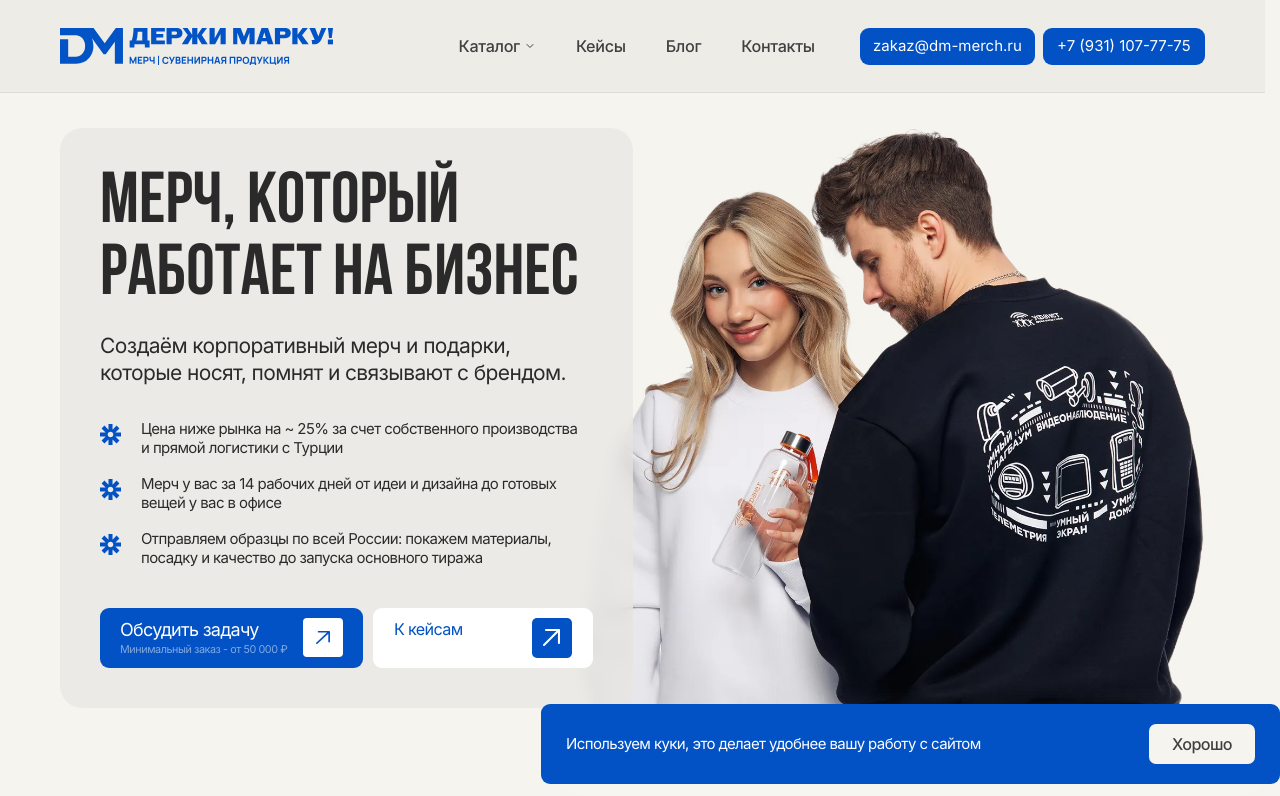
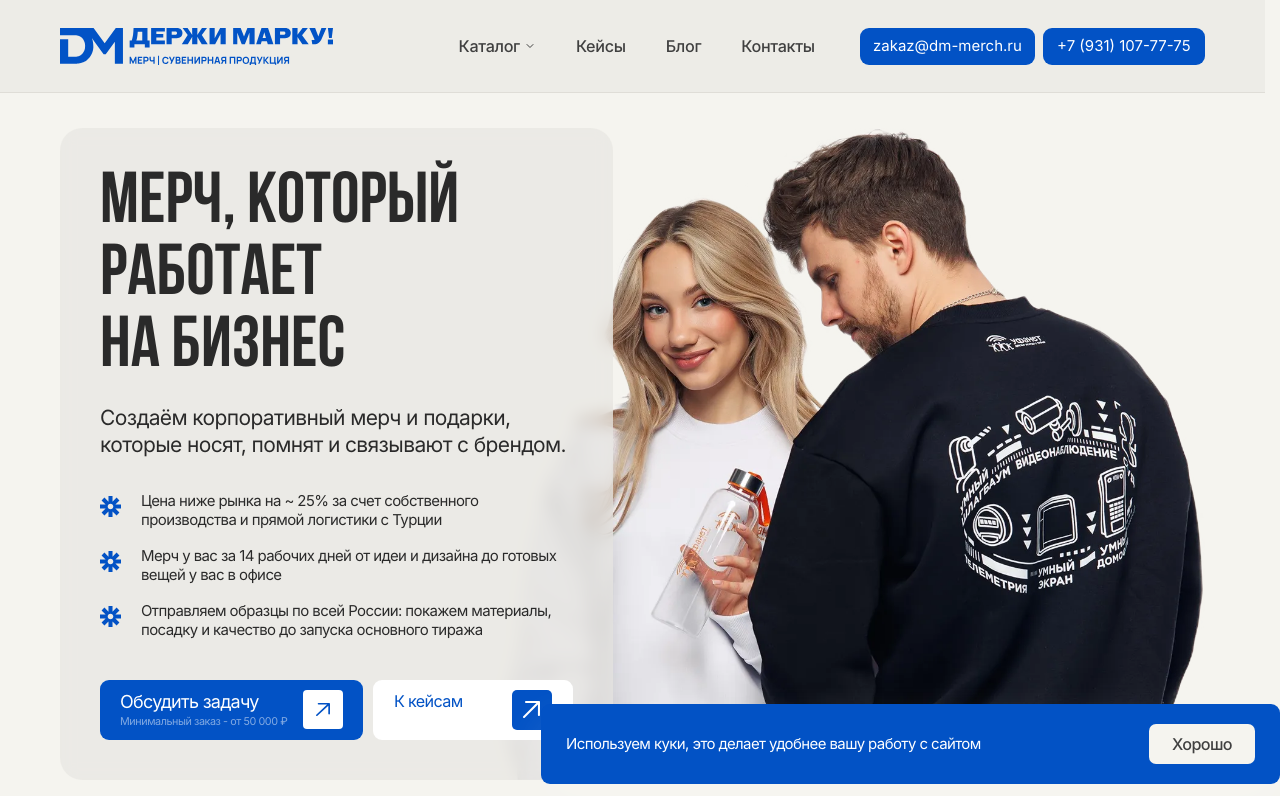
Before and after one commit to true-lnz/dm-merch-ru, a Next.js app: page / in a window 1280 px wide. Shown: the top 796 px of the page. Built offline with nearby package versions, Linux system fonts and the light colour scheme.

Commit message:
Моргание авы в Отзывах убрал

```diff
--- a/src/widgets/home-hero/home-hero.tsx
+++ b/src/widgets/home-hero/home-hero.tsx
@@ -24,14 +24,7 @@ const HERO_HEIGHT = "clamp(520px, 66vh, 820px)";
 export function HomeHero() {
   return (
     <section className="relative mt-[35px] mb-[35px] md:mb-[45px]">
-      <div
-        className="
-				grid grid-cols-1
-				xl:grid-cols-2
-				items-stretch
-			"
-        style={{ minHeight: HERO_HEIGHT }}
-      >
+      <div className="grid grid-cols-1 xl:grid-cols-2 items-stretch gap-8 xl:gap-10" style={{ minHeight: HERO_HEIGHT }}>
         {/* Content */}
         <div className="relative z-10 min-w-0 xl:mb-0 h-full">
           <div className="flex h-full flex-col gap-8 rounded-[18px] md:rounded-[22.5px] xl:bg-[rgba(232,231,226,0.72)] xl:px-10 xl:py-10 xl:backdrop-blur-[8px] 2xl:gap-10 2xl:px-12 2xl:py-12">
--- a/src/widgets/home-reviews/home-reviews.tsx
+++ b/src/widgets/home-reviews/home-reviews.tsx
@@ -122,7 +122,6 @@ export function HomeReviews() {
   const mobileContentRef = useRef<HTMLDivElement | null>(null);
   const mobileMeasureRef = useRef<HTMLDivElement | null>(null);
   const activeItem = TESTIMONIALS[activeIndex];
-  const activeAvatarKey = `${activeItem.company}:${activeItem.avatar.src}`;
   const isFirstSlide = activeIndex === 0;
   const isLastSlide = activeIndex === TESTIMONIALS.length - 1;
   const mobileQuoteText = activeItem.quote.join(" ");
@@ -205,8 +204,18 @@ export function HomeReviews() {
 
         <div className="flex flex-col gap-4 rounded-[18px] bg-[var(--accent)] p-[18px] text-white md:gap-5 md:rounded-[22.5px] md:bg-[url('/home/img_card_cover_home_reviews.svg')] md:bg-cover md:bg-center md:p-[27px] lg:col-span-5">
           <div className="flex gap-[18px] md:gap-[22.5px]">
-            <div key={activeAvatarKey} className="relative size-[63px] md:size-[125px] overflow-hidden rounded-[9px] bg-white">
-              <Image src={activeItem.avatar.src} alt={activeItem.avatar.alt} fill sizes="20vw" className="object-cover" />
+            <div className="relative size-[63px] md:size-[125px] overflow-hidden rounded-[9px] bg-white">
+              {TESTIMONIALS.map((item, index) => (
+                <div
+                  key={`${item.company}-avatar`}
+                  className={cn(
+                    "absolute inset-0 transition-opacity duration-300",
+                    index === activeIndex ? "opacity-100" : "pointer-events-none opacity-0",
+                  )}
+                >
+                  <Image src={item.avatar.src} alt={item.avatar.alt} fill sizes="20vw" className="object-cover" />
+                </div>
+              ))}
             </div>
             <div>
               <p className="font-heading text-3xl leading-none uppercase md:text-4xl xl:text-5xl overflow-hidden [display:-webkit-box] [-webkit-line-clamp:1] [-webkit-box-orient:vertical]">
```
